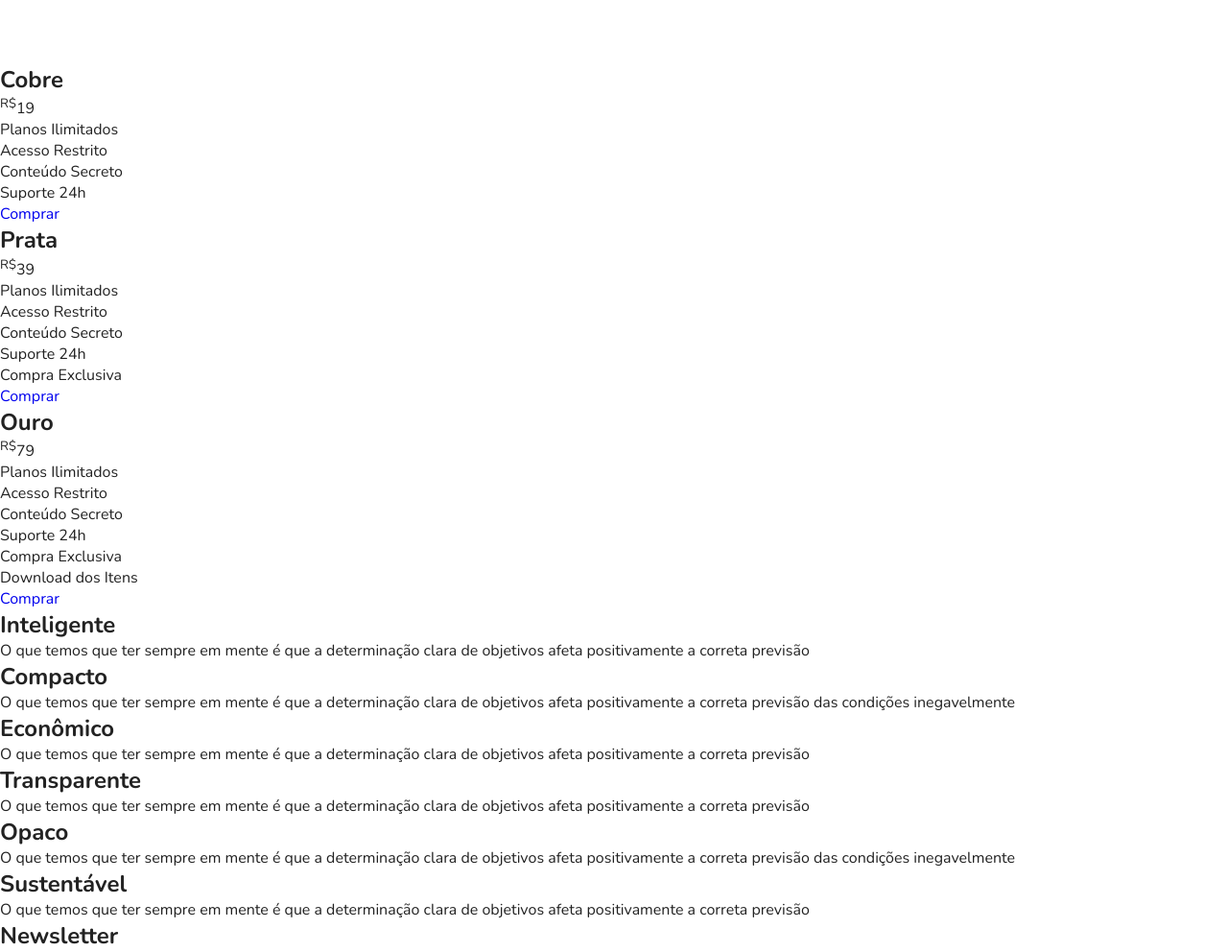
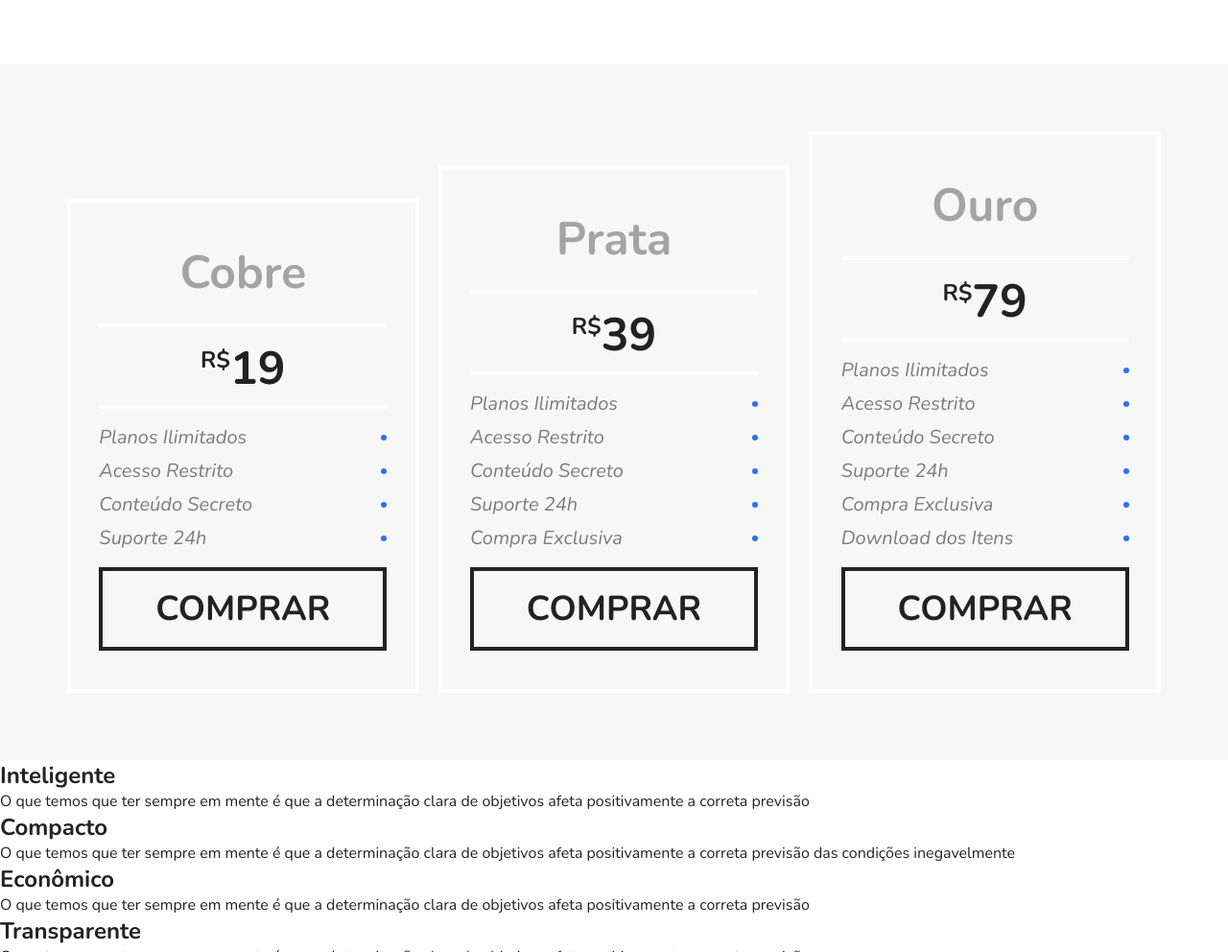
Before and after one commit to natyvit/projeto_flexblog, a plain HTML site: page index.html in a window 1280 px wide. Shown: the part 1753-2745 px from the top of the page at 96% size. Drawn offline with nearby package versions, Linux system fonts and the light colour scheme.

Commit message:
seção de preços

```diff
--- /dev/null
+++ b/css/preco.css
@@ -0,0 +1,89 @@
+.preco {
+  background: #f7f7f7;
+  padding: 3.75rem;
+  display: flex;
+  flex-wrap: wrap;
+  align-items: flex-end;
+}
+
+.preco-item {
+  flex: 1 1 260px;
+  border: 4px solid white;
+  padding: 1.25rem;
+  margin: 0.625rem;
+}
+
+.preco-item h2 {
+  font-size: 3rem;
+  color: #a4a4a4;
+  text-align: center;
+  margin-top: 1.25rem;
+}
+
+.preco-item span {
+  max-width: 300px;
+  margin: 20px auto;
+  display: block;
+  font-size: 3rem;
+  text-align: center;
+  font-weight: bold;
+  padding: 0.625rem 0 0.3125rem 0;
+  border-top: 4px solid white;
+  border-bottom: 4px solid white;
+}
+
+.preco-item sup {
+  font-size: 1.5rem;
+}
+
+.preco-item ul {
+  max-width: 300px;
+  margin: 20px auto;
+  font-size: 1.25rem;
+  line-height: 1;
+  font-style: italic;
+  color: #7c7c7c;
+}
+
+.preco-item li {
+  display: flex;
+  justify-content: space-between;
+  align-items: center;
+  margin-bottom: 0.9375rem;
+}
+
+.preco-item li::after {
+  content: "";
+  display: block;
+  width: 6px;
+  height: 6px;
+  border-radius: 50%;
+  background: #2c70ff;
+  margin-left: 0.625rem;
+}
+
+.preco-item a {
+  max-width: 300px;
+  display: block;
+  margin: 20px auto;
+  border: 4px solid;
+  color: #222;
+  text-transform: uppercase;
+  font-weight: bold;
+  font-size: 2.25rem;
+  padding: 0.9375rem 0;
+  text-align: center;
+}
+
+@media (max-width: 800px) {
+  .preco {
+    padding-left: 0.625rem;
+    padding-right: 0.625rem;
+  }
+  .preco .preco-item:nth-child(3) {
+    order: -2;
+  }
+  .preco .preco-item:nth-child(2) {
+    order: -1;
+  }
+}
--- a/css/style.css
+++ b/css/style.css
@@ -3,3 +3,4 @@
 @import "menu.css";
 @import "introducao.css";
 @import "produtos.css";
+@import "preco.css";
```
